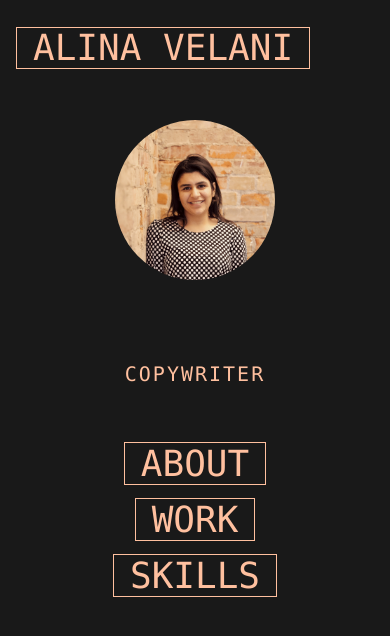
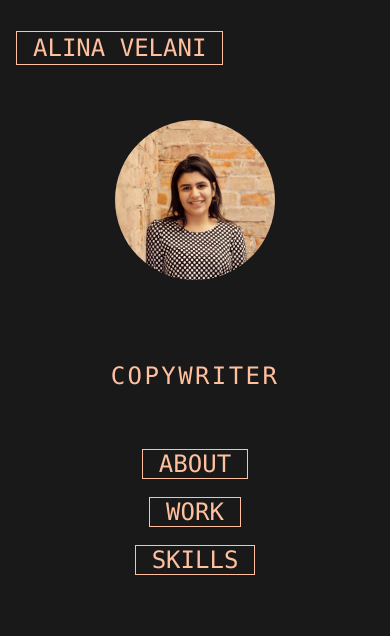
Before and after one commit to rutvij26/alina-portfolio, a Next.js app: page / in a window 390 px wide. Shown: the top 636 px of the page. Built offline with nearby package versions, Linux system fonts and the light colour scheme.

Commit message:
fix: 🐛 Hero section responsive

```diff
--- a/app/components/Hero.tsx
+++ b/app/components/Hero.tsx
@@ -18,7 +18,7 @@ const Hero = () => {
                 />
             </div>
             <div className="p-10">
-                <span className='global-font text-xl md:text-2xl xl:text-4xl uppercase global-font text-text tracking-widest '>CopyWriter</span>
+                <span className='global-font text-2xl md:text-3xl xl:text-4xl uppercase global-font text-text tracking-widest '>CopyWriter</span>
             </div>
             <div className="flex flex-col justify-center items-center md:flex-row">
                 <Link className='pt-4' href="#about">
--- a/app/globals.css
+++ b/app/globals.css
@@ -7,7 +7,7 @@
     @apply font-mono
   }
   .custom-text {
-    @apply text-text text-4xl px-4 uppercase global-font border
+    @apply text-text text-2xl md:text-4xl px-4 uppercase global-font border
     hover:text-hover cursor-pointer
   }
   .global-section {
```
